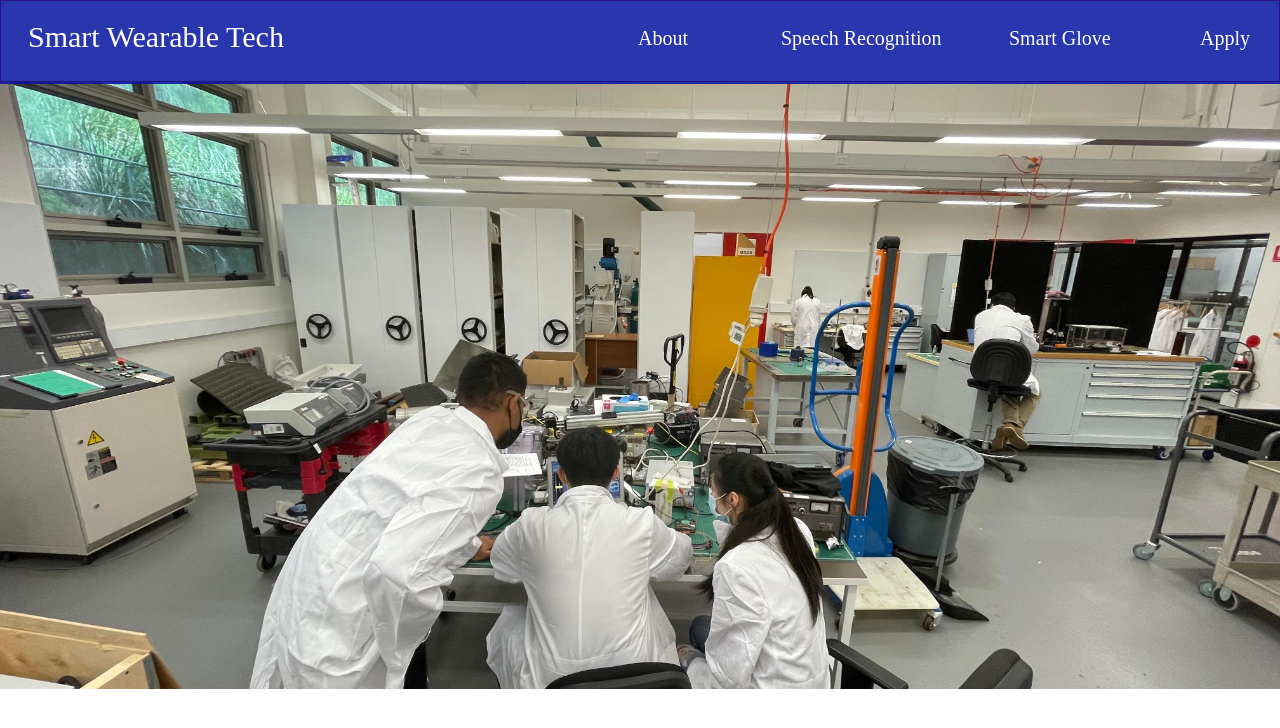
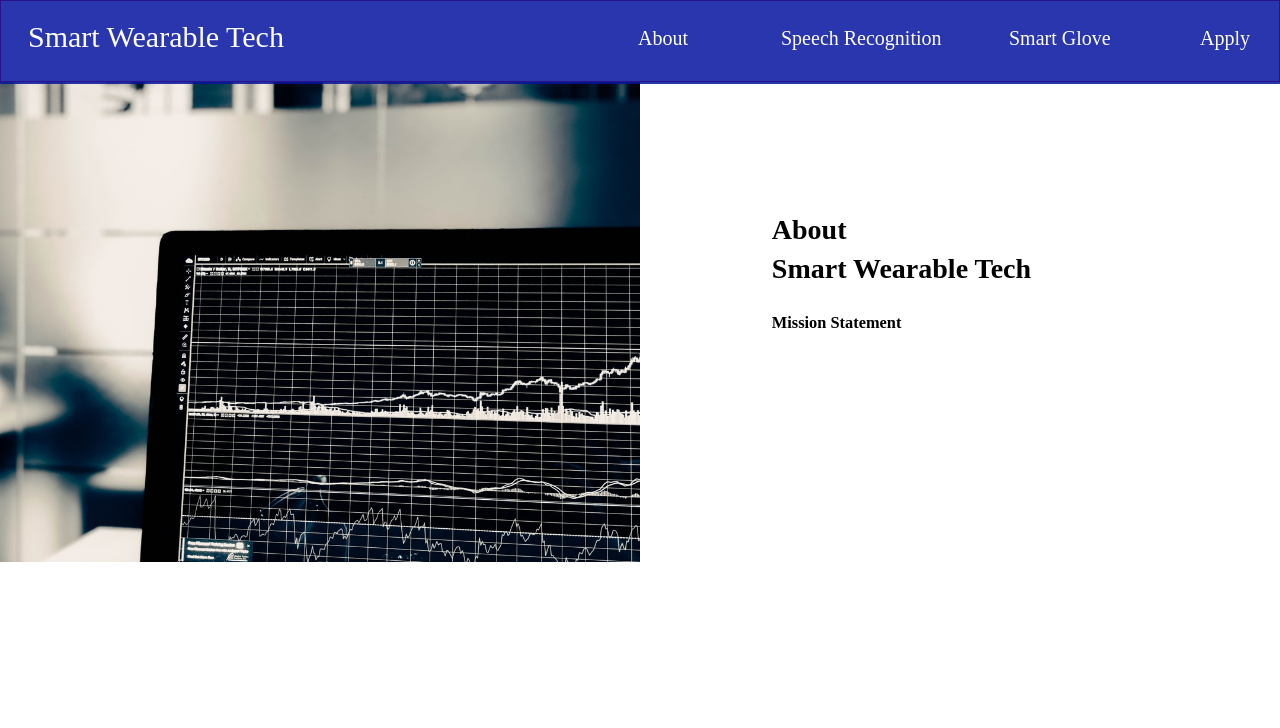
Before and after one commit to akiramcphee/swt_website, a React (Create React App) app: page / in a window 1280 px wide. Shown: the top 728 px of the page. Built offline with nearby package versions, Linux system fonts and the light colour scheme.

Commit message:
feat: basic about layout

```diff
--- /dev/null
+++ b/src/About/About.css
@@ -0,0 +1,56 @@
+* {
+    box-sizing: border-box;
+      margin: 0;
+  }
+
+  img {
+      width: 100%;
+      height: 5%;
+  }
+
+  .header {
+    border: 1px solid red;
+    padding: 5px;
+  }
+
+  .about_text {
+    text-align: celeftnter;
+    margin: 20%;
+
+  }
+
+  .about_text h1 {
+    padding: 1%;
+  }
+
+  .about_text h3 {
+    margin-top: 20px;
+    padding: 1%;
+  }
+
+
+
+  .row::after {
+    content: "";
+    clear: both;
+    display: table;
+  }
+
+  [class*="col-"] {
+    float: left;
+       padding: 0;
+
+  }
+
+  .col-1 {width: 8.33%;}
+  .col-2 {width: 16.66%;}
+  .col-3 {width: 25%;}
+  .col-4 {width: 33.33%;}
+  .col-5 {width: 41.66%;}
+  .col-6 {width: 50%;}
+  .col-7 {width: 58.33%;}
+  .col-8 {width: 66.66%;}
+  .col-9 {width: 75%;}
+  .col-10 {width: 83.33%;}
+  .col-11 {width: 91.66%;}
+  .col-12 {width: 100%;}
--- /dev/null
+++ b/src/About/About.js
@@ -0,0 +1,28 @@
+import React from 'react'
+import Navbar from '../components/Navbar'
+import './About.css'
+import osckilloscope from '../images/about_image.jpeg'
+
+console.log(osckilloscope);
+
+export default function About() {
+    return (
+        <div>
+            <div className="header">
+                <Navbar></Navbar>
+            </div>
+            <div className = "col-6">
+                <div className ="about_image">
+                    <img src={osckilloscope} alt="osckilloscope"></img>
+                </div>
+            </div>
+            <div className = "col-6">
+                <div className ="about_text">
+                    <h1>About</h1>
+                    <h1>Smart Wearable Tech</h1>
+                    <h3>Mission Statement</h3>
+                </div>
+            </div>
+        </div>
+    )
+}
--- a/src/App.js
+++ b/src/App.js
@@ -2,11 +2,14 @@
 import './App.css';
 import Navbar from './components/Navbar';
 import Home from './Home/Home';
+import About from './About/About';
+
 
 function App() {
   return(
     <div>
-        <Home></Home>
+        {/* <Home></Home> */}
+        <About></About>
     </div>
   );
 }
```
Also changed, not shown: src/images/about_image.jpeg (added).
